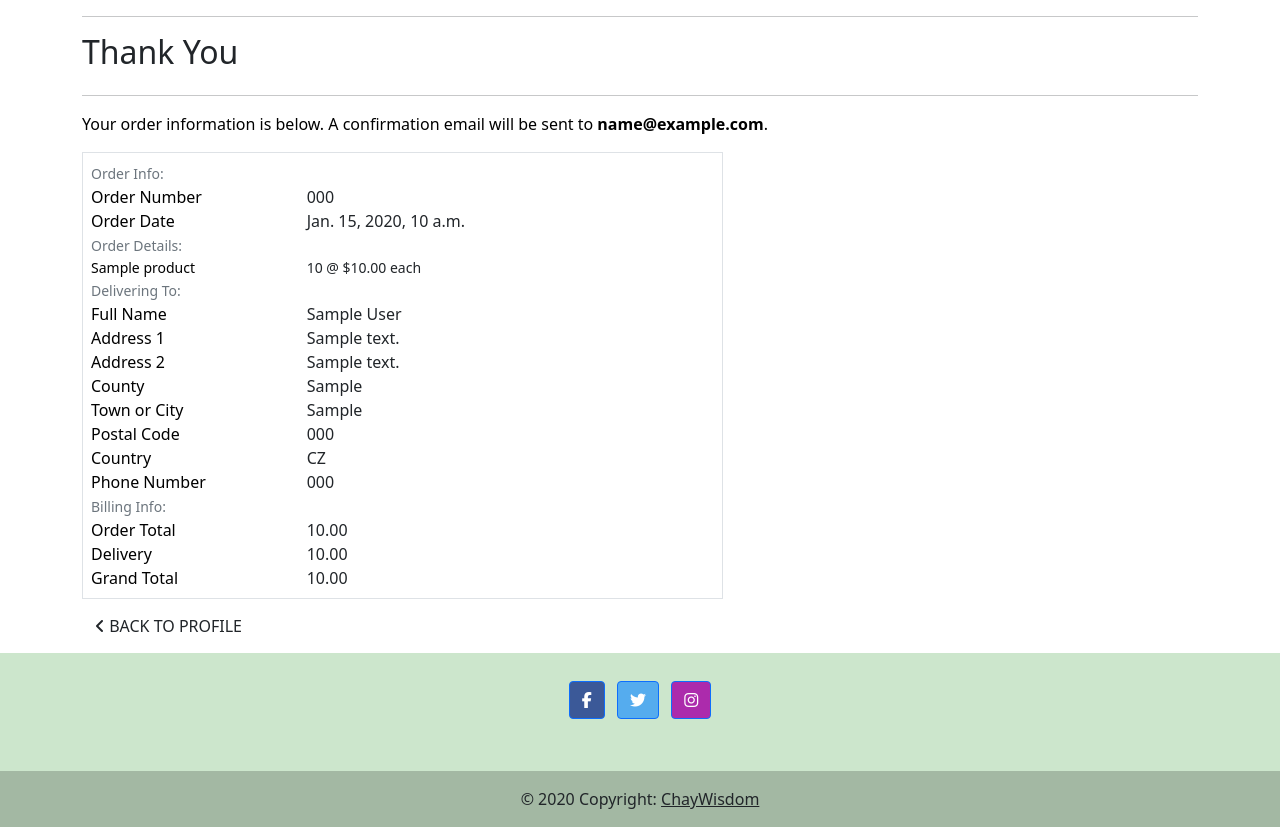
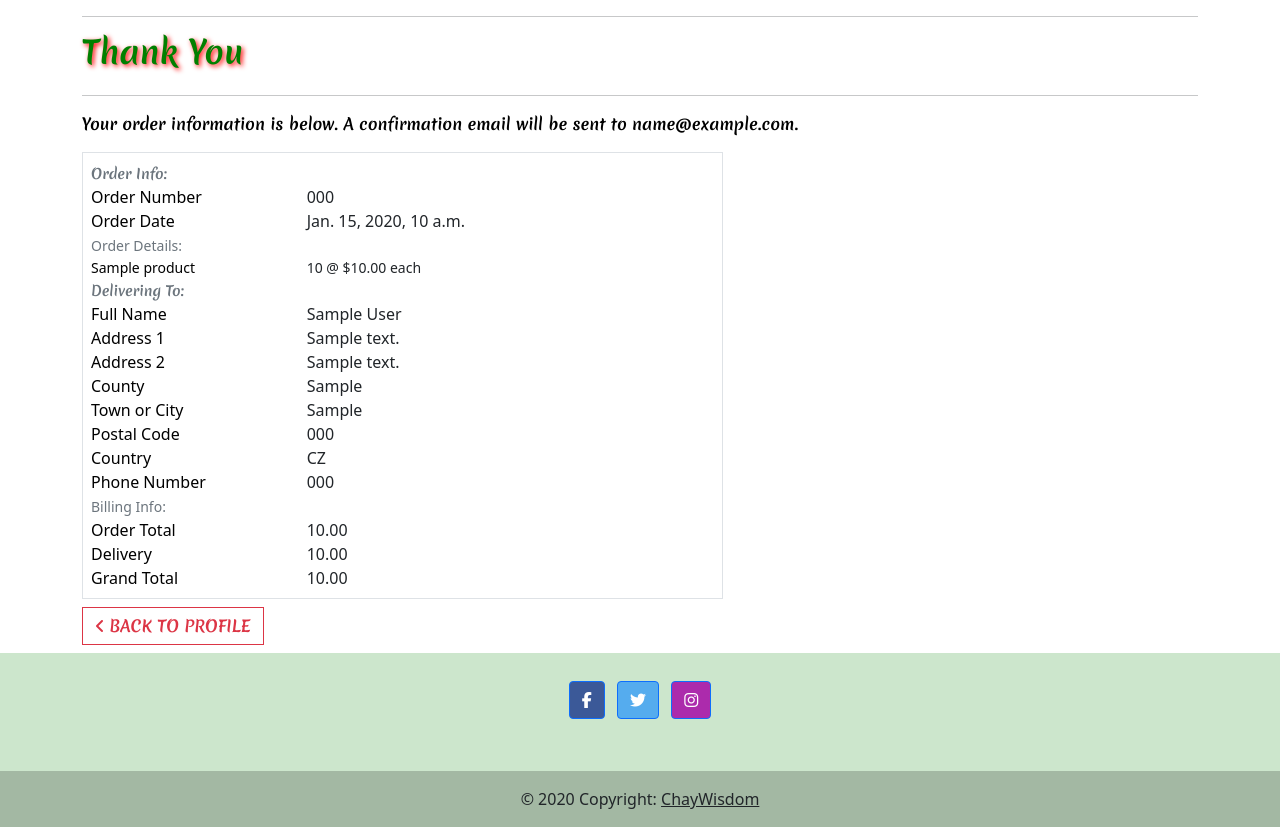
Before and after one commit to Chayno1/Milestone-project-4-Cardiff-Magic-Society, a Django app: page /profile/order_history/000 in a window 1280 px wide. Shown: the part 181-1008 px from the top of the page. Run offline with Django 4.2, Linux system fonts and the light colour scheme; tables that the repository leaves empty hold one stand-in row (values such as "Sample post"); some libraries are stand-ins or nearby versions.

Commit message:
added buttons and font_style

```diff
--- a/checkout/templates/checkout/checkout.html
+++ b/checkout/templates/checkout/checkout.html
@@ -19,7 +19,7 @@
         <div class="row">
             <div class="col">
                 <hr>
-                <h2 class="logo-font mb-4">Checkout</h2>
+                <h2 class="logo-font mb-4 font_style font_look" style="text-align: center;">Checkout</h2>
                 <hr>
             </div>
         </div>
@@ -111,13 +111,13 @@
                     </fieldset>
 
                     <div class="submit-button text-right mt-5 mb-2">
-						<a href="{% url 'view_bag' %}" class="btn btn-outline-black rounded-0">
+						<a href="{% url 'view_bag' %}" class="btn btn-outline-danger rounded-0 font_style">
 							<span class="icon">
 								<i class="fas fa-chevron-left"></i>
 							</span>
 							<span class="font-weight-bold">Adjust Bag</span>
 						</a>
-						<button id="submit-button" class="btn btn-black rounded-0">
+						<button id="submit-button" class="btn btn-outline-success rounded-0 font_style font_look">
 							<span class="font-weight-bold">Complete Order</span>
 							<span class="icon">
 								<i class="fas fa-lock"></i>
--- a/checkout/templates/checkout/checkout_success.html
+++ b/checkout/templates/checkout/checkout_success.html
@@ -19,9 +19,9 @@
         <div class="row">
             <div class="col">
                 <hr>
-                <h2 class="logo-font mb-4">Thank You</h2>
+                <h2 class="logo-font mb-4 font_style font_look">Thank You</h2>
                 <hr>
-                <p class="text-black">Your order information is below. A confirmation email will be sent to <strong>{{ order.email }}</strong>.</p>
+                <p class="text-black font_style">Your order information is below. A confirmation email will be sent to <strong>{{ order.email }}</strong>.</p>
             </div>
         </div>
 
@@ -30,7 +30,7 @@
                 <div class="order-confirmation-wrapper p-2 border">
                     <div class="row">
                         <div class="col">
-                            <small class="text-muted">Order Info:</small>
+                            <small class="text-muted font_style">Order Info:</small>
                         </div>
                     </div>
 
@@ -73,7 +73,7 @@
 
                     <div class="row">
                         <div class="col">
-                            <small class="text-muted">Delivering To:</small>
+                            <small class="text-muted font_style">Delivering To:</small>
                         </div>
                     </div>
 
@@ -194,18 +194,15 @@
         <div class="row">
 			<div class="col-12 col-lg-7 text-right">
                 {% if from_profile %}
-                    <a href="{% url 'profile' %}" class="btn btn-black rounded-0 my-2">
+                    <a href="{% url 'profile' %}" class="btn btn-outline-danger rounded-0 my-2">
                         <span class="icon mr-2">
                             <i class="fas fa-angle-left"></i>
                         </span>
-                        <span class="text-uppercase">Back to Profile</span>
+                        <span class="text-uppercase font_style">Back to Profile</span>
                     </a>
                 {% else %}
-                    <a href="{% url 'shop' %}?category=Cards,Coins,Books,DVDs" class="btn btn-black rounded-0 my-2">
-                        <span class="icon mr-2">
-                            <i class="fas fa-gifts"></i>
-                        </span>
-                        <span class="text-uppercase">Now check out the latest deals!</span>
+                    <a href="{% url 'shop' %}?category=Cards,Coins,Books,DVDs" class="btn btn-outline-success rounded-0 my-2">
+                        <span class="text-uppercase font_style">Now check out the latest deals!</span>
                     </a>
                 {% endif %}
 			</div>
--- a/gallery/templates/gallery/gallery.html
+++ b/gallery/templates/gallery/gallery.html
@@ -3,6 +3,12 @@
 
 {% block content %}
 <div class="overlay"></div>
+<div class="row">
+    <div class="col">
+        <hr>
+        <h1 class="logo-font mb-12 font_style font_look" style="text-align: center;">THE GALLERY</h1>
+        <hr>
+    </div>
 <div class="row">
     <div class="product-container col-10 offset-1">
         <div class="row mt-1 mb-2"></div>
--- a/profiles/templates/profiles/order_history.html
+++ b/profiles/templates/profiles/order_history.html
@@ -19,7 +19,7 @@
         <div class="row">
             <div class="col">
                 <hr>
-                <h2 class="logo-font mb-12 font_style">{{ user.username }}'s Order History / Delievery Details</h2>
+                <h2 class="logo-font mb-12 font_style font_look">{{ user.username }}'s Order History / Delievery Details</h2>
                 <hr>
                 <a href="{% url 'profile' %}" class="btn btn-outline-success btn-sm font_style" tabindex="-1" role="button" aria-disabled="true">Back to Profile</a>
             </div>
--- a/static/css/base.css
+++ b/static/css/base.css
@@ -8,6 +8,11 @@ font-family: 'Alfa Slab One', cursive;
 
 .font_style {
     font-family: 'Merienda', cursive !important;
+}
+
+.font_look {
+    color: green !important;
+    text-shadow: 2px 2px 5px red !important;
 }
 /*-------------------- Header -------------------------*/
 #title {
```
Also changed, not shown: profiles/templates/profiles/profile.html (+11 -5 lines).
